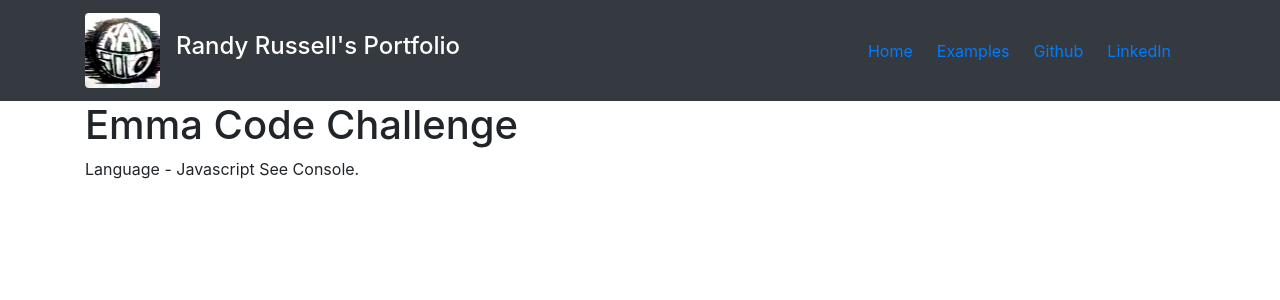
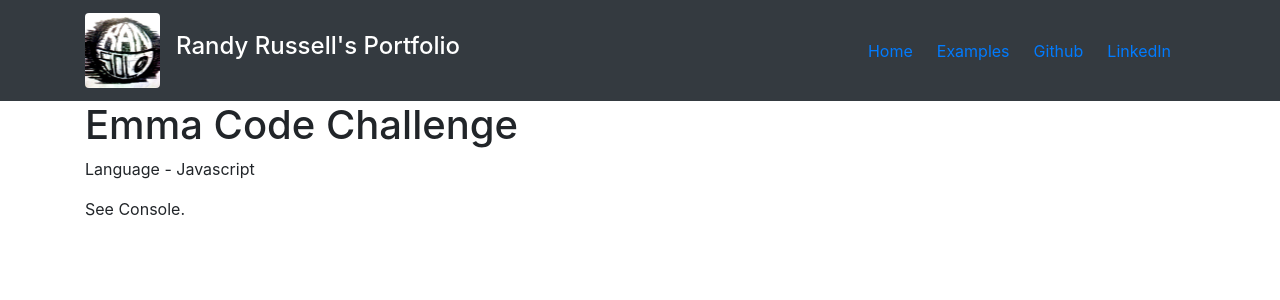
Before and after one commit to RanSolo/react_on_rails_portfolio, a React (Create React App) app in the folder client/: page /emma in a window 1280 px wide. Shown: the top 300 px of the page. Built offline with nearby package versions, Linux system fonts and the light colour scheme.

Commit message:
clear-console-warnings

```diff
--- a/client/src/components/Emma.js
+++ b/client/src/components/Emma.js
@@ -1,4 +1,3 @@
-'use strict';
 import React, { Component } from 'react';
 import { Container } from 'reactstrap';
 
@@ -38,15 +37,25 @@ console.log(`
 // input number
 const originalNumber = 100;
 // create an array of numbers
-const numbers = Array.from(Array(originalNumber).keys());
 
+const answers = [];
+
+function calculateDevisors(num) {
+  const numbers = Array.from(Array(num).keys());
+  numbers.map( function(n) {
+    if (num % n === 0) {
+      answers.push(n);
+      console.log(`divisible by: ${num} / ${n} = ${num / n}`);
+      console.log(n);
+    }
+    return answers
+  })
+}
+
+console.log(`Devisors Array`);
+console.log(calculateDevisors(originalNumber))
 // log number if original number is divisible by number being checked
-numbers.map( function(n) {
-  if (originalNumber % n === 0) {
-    console.log(`divisible by: ${originalNumber} / ${n} = ${originalNumber / n}`);
-    console.log(n);
-  }
-});
+
 // Question 2 - end
 console.log("/////////////// Question 3 - start///////////////");
 console.log(`
@@ -83,11 +92,10 @@ console.log(validateTriangle(invalidTriangle));
 console.log(`equilateralTriangle2 - expected return true`);
 console.log(validateTriangle(invalidTriangle2));
 // Question 3 - end
+
 console.log("/////////////// Question 4 - start///////////////");
 var testCase1 = [1, 3, 5, 1, 1, 5, 3, 5];
 var testCase2 = [1, 3, 1, 1, 5, 5, 3];
-
-var counts = {};
 
 function countArrayValues(array) {
   let max = 0, maxCounts = [], counts = {};
@@ -101,7 +109,7 @@ function countArrayValues(array) {
   return maxCounts;
 };
 
-console.log('counts');
+console.log('maxCounts: ');
 console.log('testCase1: expected ["1", "5"]');
 console.log(countArrayValues(testCase1));
 console.log('testCase1: expected ["1"]');
@@ -148,8 +156,8 @@ class Emma extends Component {
     return (
       <Container>
         <h1>Emma Code Challenge</h1>
-            Language - Javascript
-            See Console.
+        <p>Language - Javascript</p>
+        <p>See Console.</p>
       </Container>
     );
   }
```
